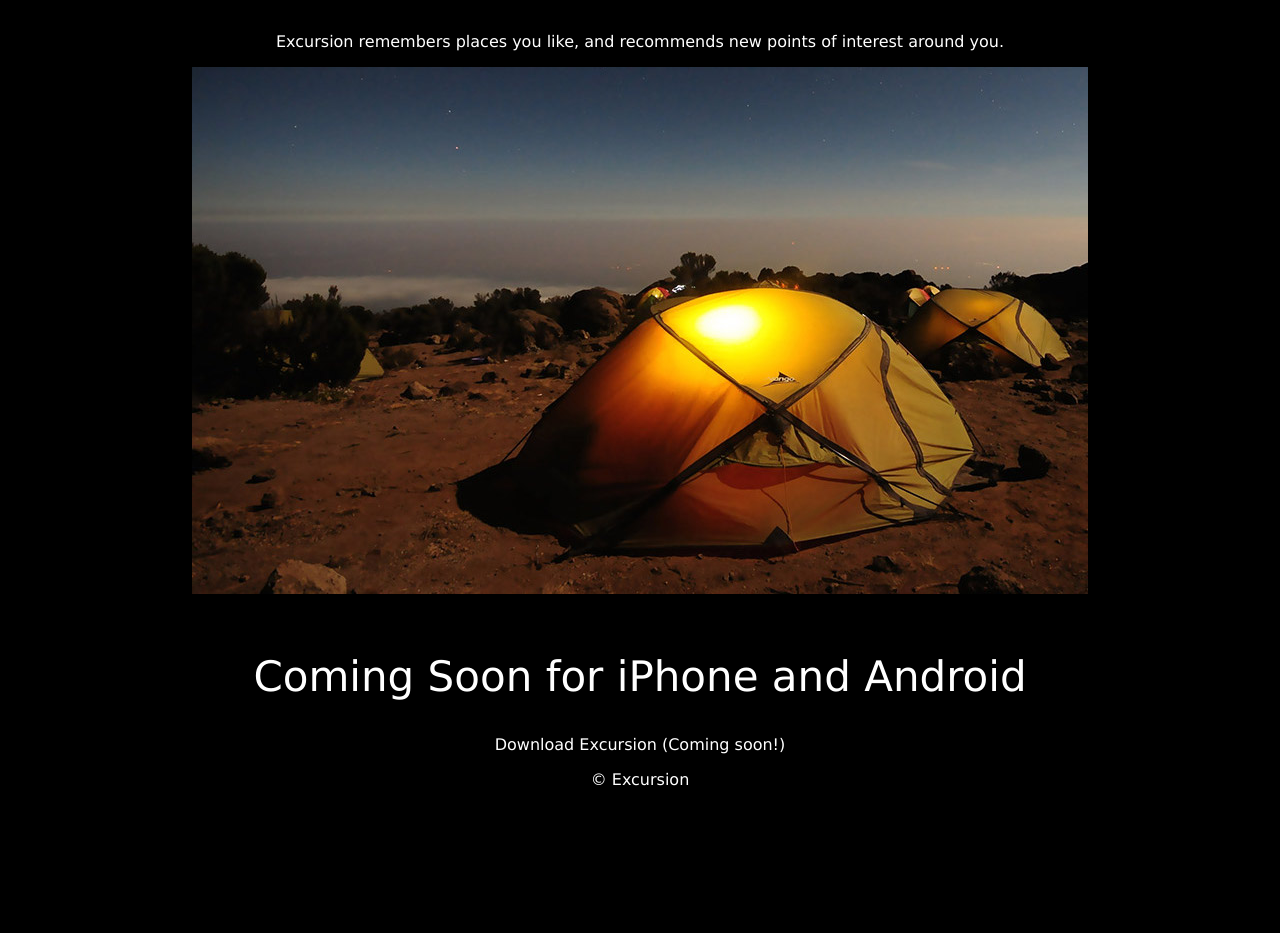
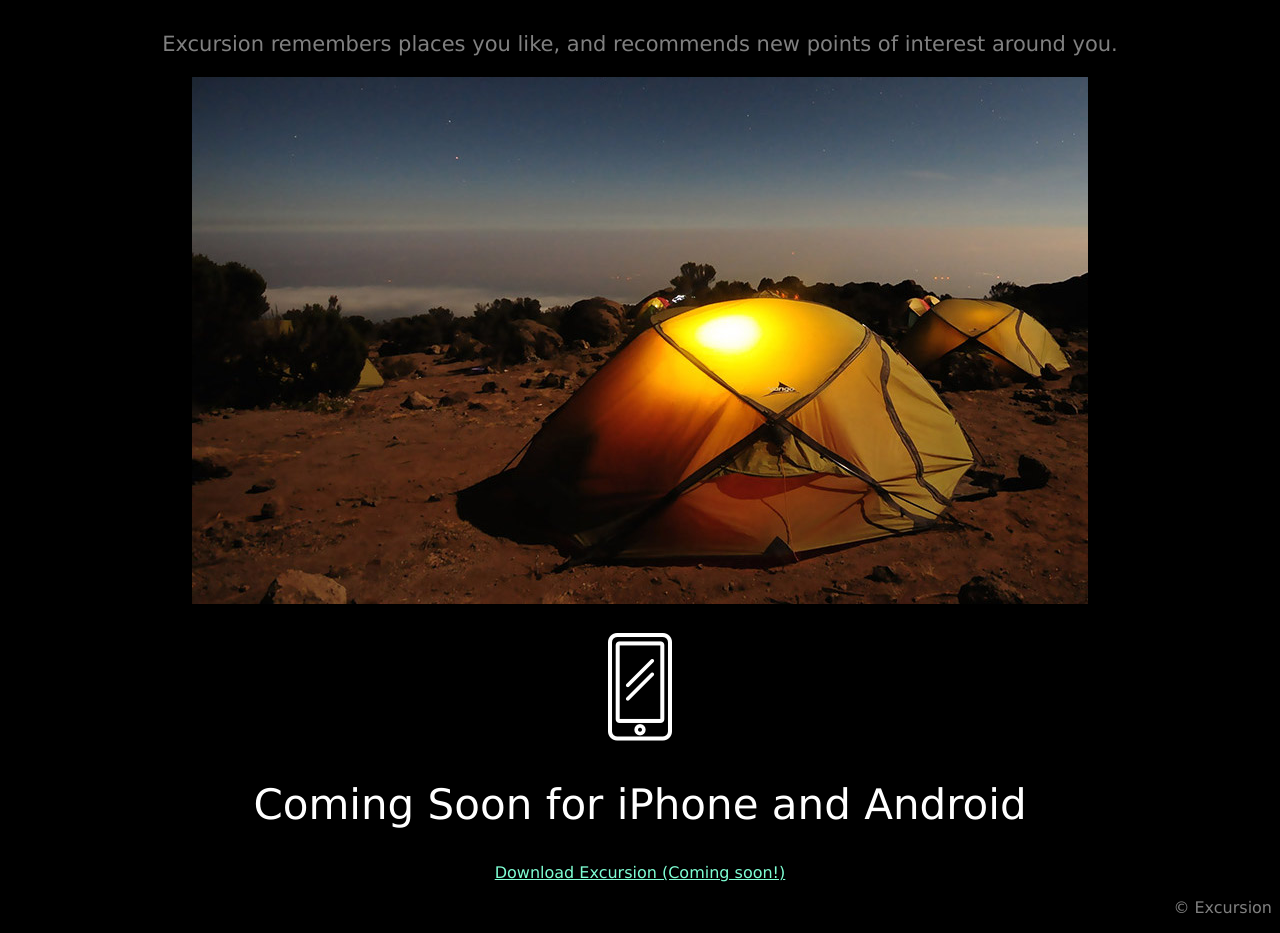
Before and after one commit to victorworks/code_academy, a plain HTML site: page Projects/excursion/index.html in a window 1280 px wide. Shown: the part 459-1392 px from the top of the page. Before the commit the page ends 1264 px from the top, so only its background shows below. Drawn offline with Linux system fonts and the light colour scheme.

Commit message:
Final excursion project.

```diff
--- a/Projects/excursion/index.html
+++ b/Projects/excursion/index.html
@@ -8,7 +8,7 @@
 
     <div>
     <h1>Discover hidden places in the world around you </h1>
-    <p id="download">Download Excursion (coming soon!)</p>
+    <p class="download">Download Excursion (coming soon!)</p>
     </div>
 
   <div>
@@ -17,19 +17,20 @@
 
   <div>
   <h2>Your personal travel guide</h2>
-  <p>Excursion remembers places you like, and recommends new
+  <p class="description">Excursion remembers places you like, and recommends new
     points of interest around you.</p>
    <img src="resources/images/camp.jpg" />
+
  </div>
 
- <div>
-   <img sr="resources/images/phone.png" />
+ <div class="phone">
+   <img src="resources/images/phone.png" />
    <h2>Coming Soon for iPhone and Android</h2>
-   <p id="download">Download Excursion (Coming soon!)</p>
+   <p class="download">Download Excursion (Coming soon!)</p>
 </div>
 
 <div>
-  <p id="footer"> © Excursion</p>
+  <p class="footer"> © Excursion</p>
 </div>
 
 
--- a/Projects/excursion/resources/css/index.css
+++ b/Projects/excursion/resources/css/index.css
@@ -11,11 +11,23 @@ h1{
 h2{
   font-size: 42px;
   font-weight: 300;
+}
+
+.download {
+  color: aquamarine;
+  font-size: 16px;
+  text-decoration: underline;
+}
+
+.description {
+  color: gray;
+  font-size: 21px
+}
+.footer {
+  text-align: right; color:gray;
 
 }
 
+.phone {
+  padding: 25px 0px 0px;
 }
-#download {
-  color: aquamarine;
-  font-size: 16px;
-}
```
